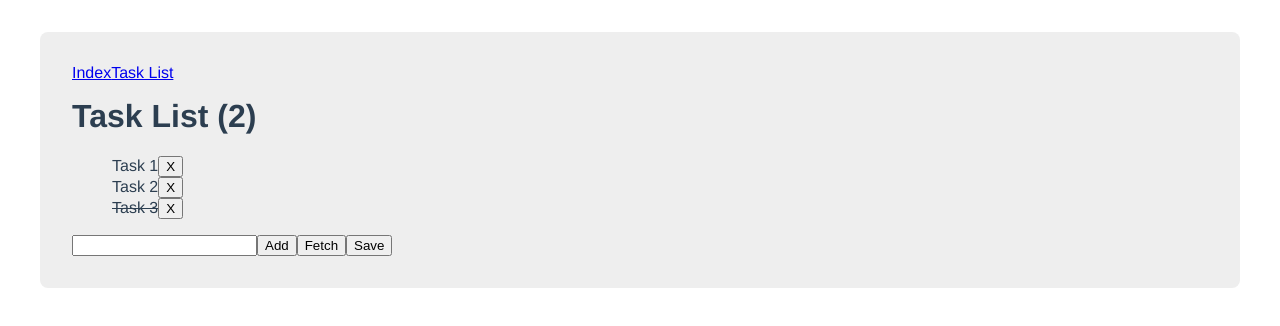
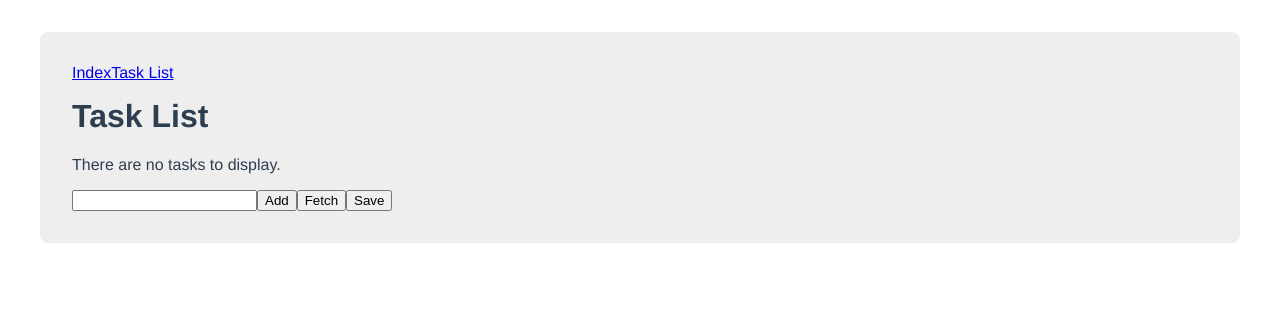
Before and after one commit to tomeightyeight/vue-playground, a Vue app: page /task-list in a window 1280 px wide. Shown: the top 326 px of the page. Built offline with nearby package versions, Linux system fonts and the light colour scheme; what vue-resource would draw is missing.

Commit message:
Comment out initial tasks within store state object

```diff
--- a/src/stores/Store.js
+++ b/src/stores/Store.js
@@ -5,9 +5,9 @@ import uuid from '../utils/uuid.js';
 export default {
   state: {
     tasks: [
-      { id: uuid(), description: 'Task 1', completed: false },
-      { id: uuid(), description: 'Task 2', completed: false },
-      { id: uuid(), description: 'Task 3', completed: true }
+      // { id: uuid(), description: 'Task 1', completed: false },
+      // { id: uuid(), description: 'Task 2', completed: false },
+      // { id: uuid(), description: 'Task 3', completed: true }
     ]
   },
 
```
